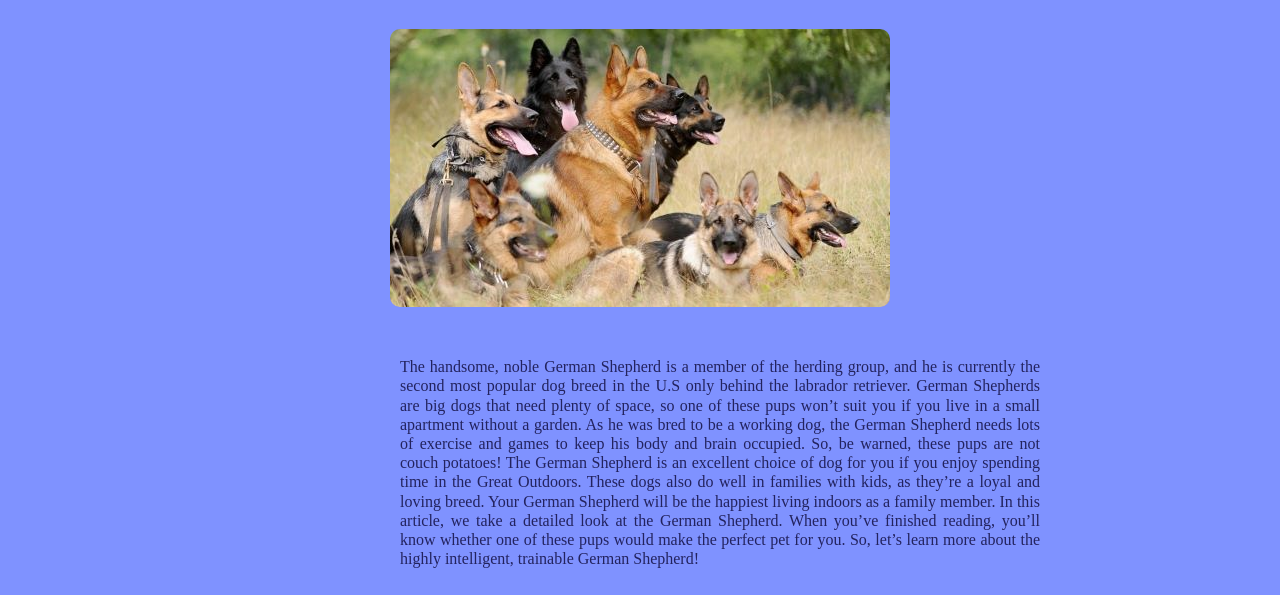
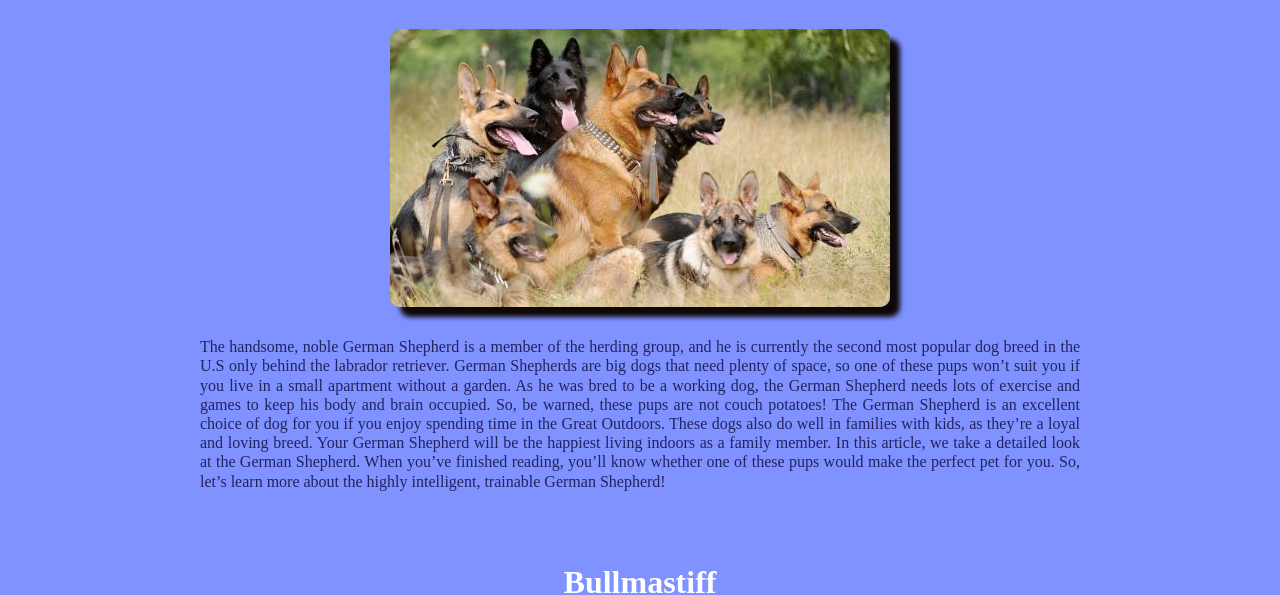
Before and after one commit to DavisHilton/First_VS_Code_Project, a plain HTML site: page index.html in a window 1280 px wide. Shown: the part 373-968 px from the top of the page. Drawn offline with Linux system fonts and the light colour scheme.

Commit message:
fixed pargraph and added showdow to images

```diff
--- a/resources/css/style.css
+++ b/resources/css/style.css
@@ -5,11 +5,14 @@
 
 html,
 body {
-  height: 100%
+  height: 100%;
+  margin:0;
+
 }
 
 #container {
   min-height: 100%;
+
 
 }
 
@@ -92,16 +95,21 @@ img{
   margin-left: auto;
   margin-right: auto;
   border-radius: 10px;
-}
+  box-shadow: 10px 10px 5px rgb(17, 17, 17);
+   -moz-box-shadow: 10px 10px 5px rgb(14, 8, 8);
+   -webkit-box-shadow: 10px 10px 5px rgb(14, 8, 8);
+   -khtml-box-shadow: 10px 10px 5px rgb(14, 8, 8);
+   }
+
 
 p{
-width: 50%;
 text-align: justify;
-margin:50px 400px;
+margin: 30px 200px;
+
 }
 
 .dog-type{
-color:rgb(35, 35, 94);;
+color:rgb(35, 35, 94);
 text-align: justify;
 }
 
```
Also changed, not shown: index.html (+3 -0 lines), resources/images/german-unsplaish.jfif (added).
